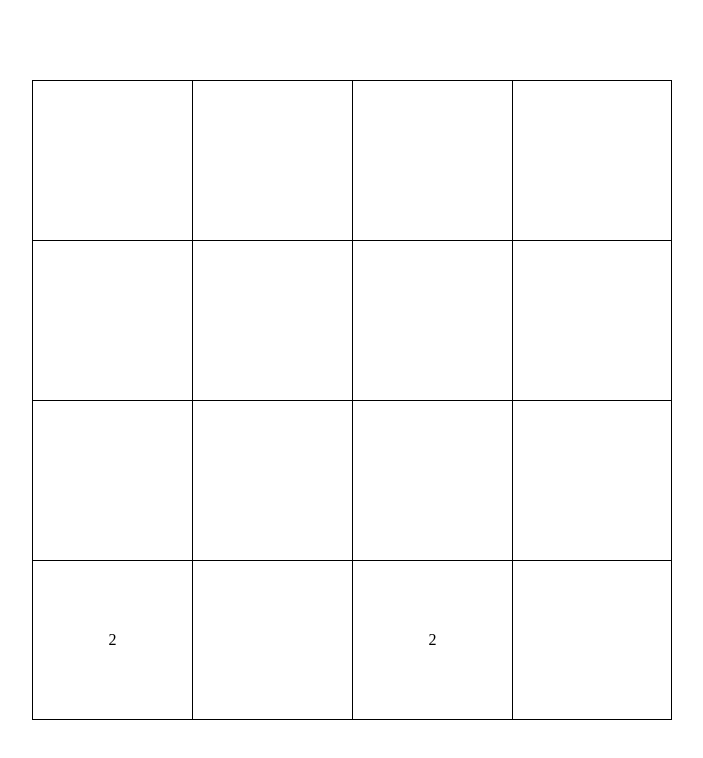
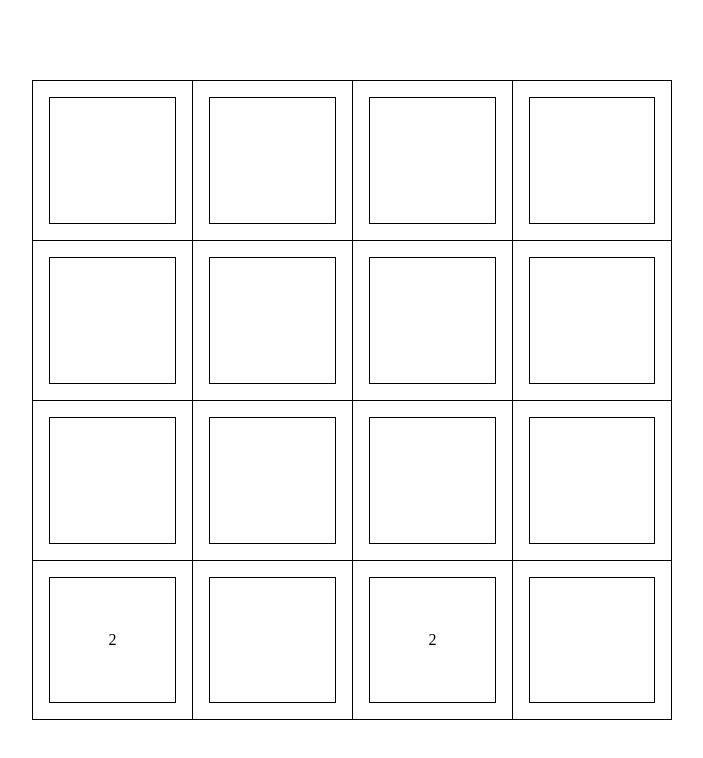
Before and after one commit to LakshSingla/2048, a plain HTML site: page index.html in a window 1280 px wide. Shown: the whole page, without its empty margins (288-991 px from the left). Drawn offline with Linux system fonts and the light colour scheme.

Commit message:
Added inner wrapper to the text for styling

```diff
--- a/index.html
+++ b/index.html
@@ -43,6 +43,17 @@
             justify-content: center;
         }
 
+        .sq{
+            height: 80%;
+            width: 80%;
+            border: 1px solid black;
+            display: flex;
+            justify-content: center;
+            -ms-align-items: center;
+            align-items: center;
+            transition: all 2s ease-in-out;
+        }
+
         .row:last-child{
             border-bottom: 1px solid black;
         }
@@ -53,7 +64,6 @@
             width: 25%;
             justify-content: center;
             align-items: center;
-            /*content: '4';*/
         }
 
         .column:last-child{
@@ -66,28 +76,28 @@
 <body>
     <section class="content-wrapper">
         <div class="row">
-            <div class="column"></div>
-            <div class="column"></div>
-            <div class="column"></div>
-            <div class="column"></div>
+            <div class="column"><div class="sq"></div></div>
+            <div class="column"><div class="sq"></div></div>
+            <div class="column"><div class="sq"></div></div>
+            <div class="column"><div class="sq"></div></div>
         </div>
         <div class="row">
-            <div class="column"></div>
-            <div class="column"></div>
-            <div class="column"></div>
-            <div class="column"></div>
+            <div class="column"><div class="sq"></div></div>
+            <div class="column"><div class="sq"></div></div>
+            <div class="column"><div class="sq"></div></div>
+            <div class="column"><div class="sq"></div></div>
         </div>
         <div class="row">
-            <div class="column"></div>
-            <div class="column"></div>
-            <div class="column"></div>
-            <div class="column"></div>
+            <div class="column"><div class="sq"></div></div>
+            <div class="column"><div class="sq"></div></div>
+            <div class="column"><div class="sq"></div></div>
+            <div class="column"><div class="sq"></div></div>
         </div>
         <div class="row">
-            <div class="column"></div>
-            <div class="column"></div>
-            <div class="column"></div>
-            <div class="column"></div>
+            <div class="column"><div class="sq"></div></div>
+            <div class="column"><div class="sq"></div></div>
+            <div class="column"><div class="sq"></div></div>
+            <div class="column"><div class="sq"></div></div>
         </div>
     </section>
     <script type="text/javascript" src="main.js">
--- a/main.js
+++ b/main.js
@@ -24,7 +24,7 @@ cellObjects = [
 
 
 for (var y = 0; y<rows.length; y++){
-    var columns = rows[y].getElementsByClassName("column");
+    var columns = rows[y].getElementsByClassName("sq");
     for(var x = 0; x<columns.length; x++){
         cells[x][y] = columns[x];
     }
```
